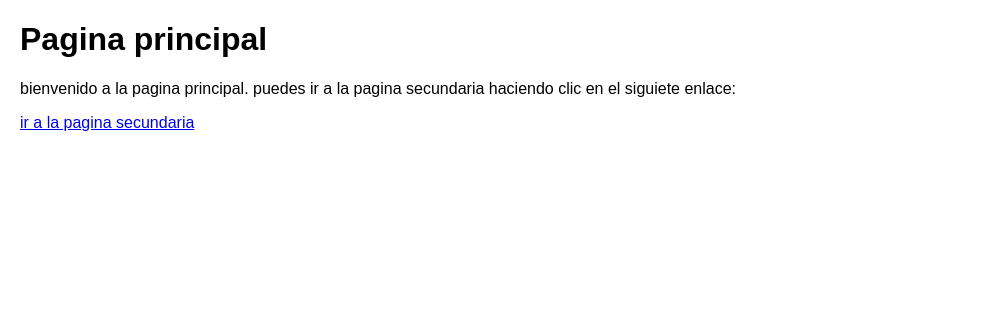
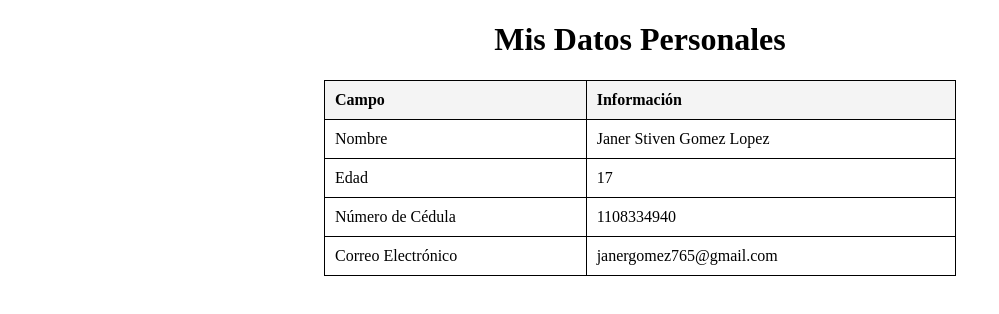
Before and after one commit to TakeshiSOk/Proyecto-Janer-Gomez, a plain HTML site: page index.html in a window 1280 px wide. Shown: the whole page, without its empty margins (0-999 px from the left). Drawn offline with Linux system fonts and the light colour scheme.

Commit message:
Version02 - V2Modificado

```diff
--- a/index.html
+++ b/index.html
@@ -3,17 +3,46 @@
 <head>
     <meta charset="UTF-8">
     <meta name="viewport" content="width=device-width, initial-scale=1.0">
-    <title>Pagina principal</title>
+    <title>Datos Personales</title>
     <style>
-        body {
-            font-family: Arial, sans-serif;
-            margin: 20px;
+        table {
+            width: 50%;
+            margin: 20px auto;
+            border-collapse: collapse;
+        }
+        th, td {
+            border: 1px solid #000;
+            padding: 10px;
+            text-align: left;
+        }
+        th {
+            background-color: #f4f4f4;
         }
     </style>
 </head>
 <body>
-    <h1>Pagina principal</h1>
-    <p>bienvenido a la pagina principal. puedes ir a la pagina secundaria haciendo clic en el siguiete enlace:</p>
-    <a href="pagina_secundaria.html"> ir a la pagina secundaria</a>
+    <h1 style="text-align: center;">Mis Datos Personales</h1>
+    <table>
+        <tr>
+            <th>Campo</th>
+            <th>Información</th>
+        </tr>
+        <tr>
+            <td>Nombre</td>
+            <td>Janer Stiven Gomez Lopez</td>
+        </tr>
+        <tr>
+            <td>Edad</td>
+            <td>17</td>
+        </tr>
+        <tr>
+            <td>Número de Cédula</td>
+            <td>1108334940</td>
+        </tr>
+        <tr>
+            <td>Correo Electrónico</td>
+            <td>janergomez765@gmail.com</td>
+        </tr>
+    </table>
 </body>
 </html>
```
